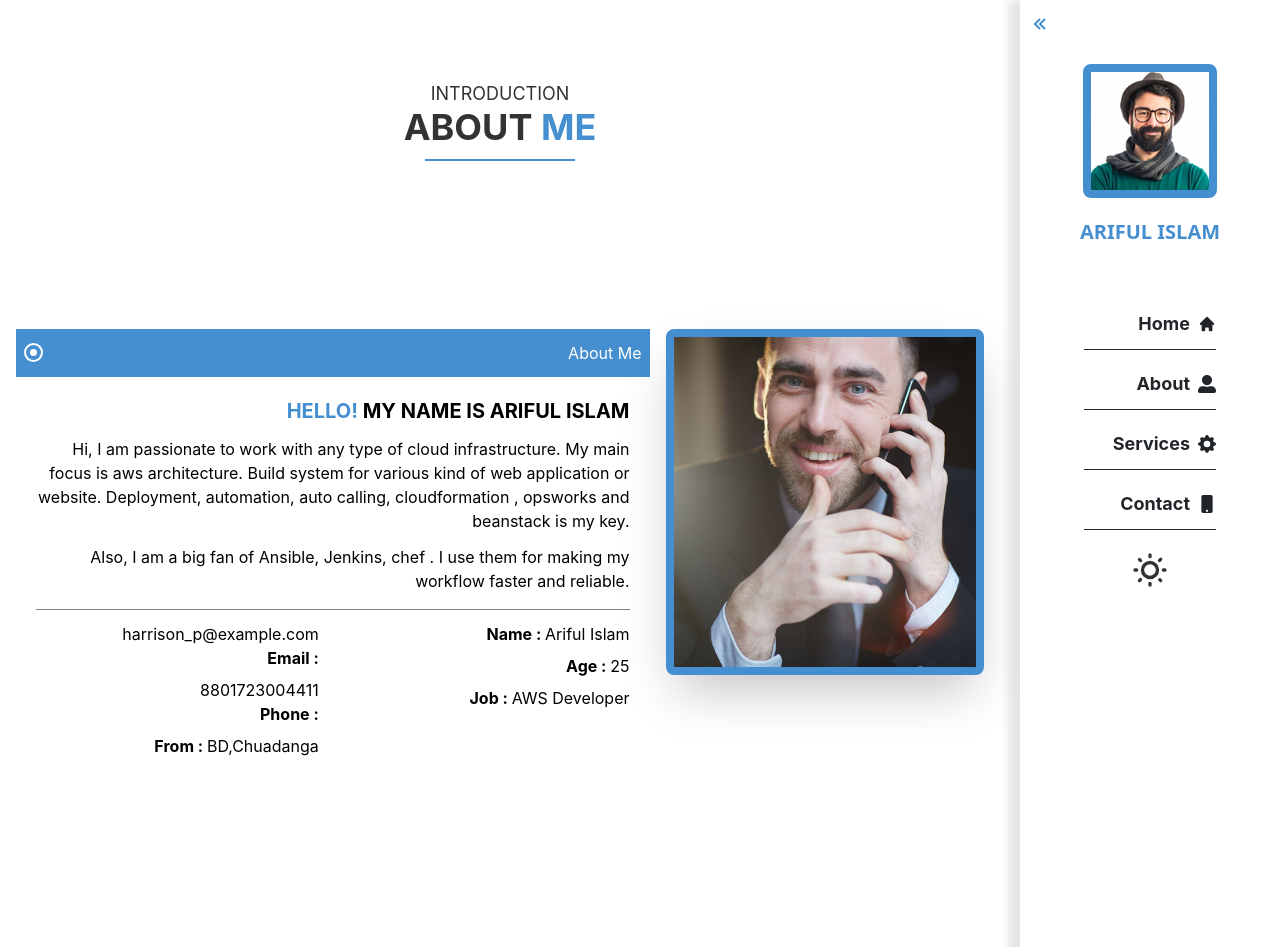
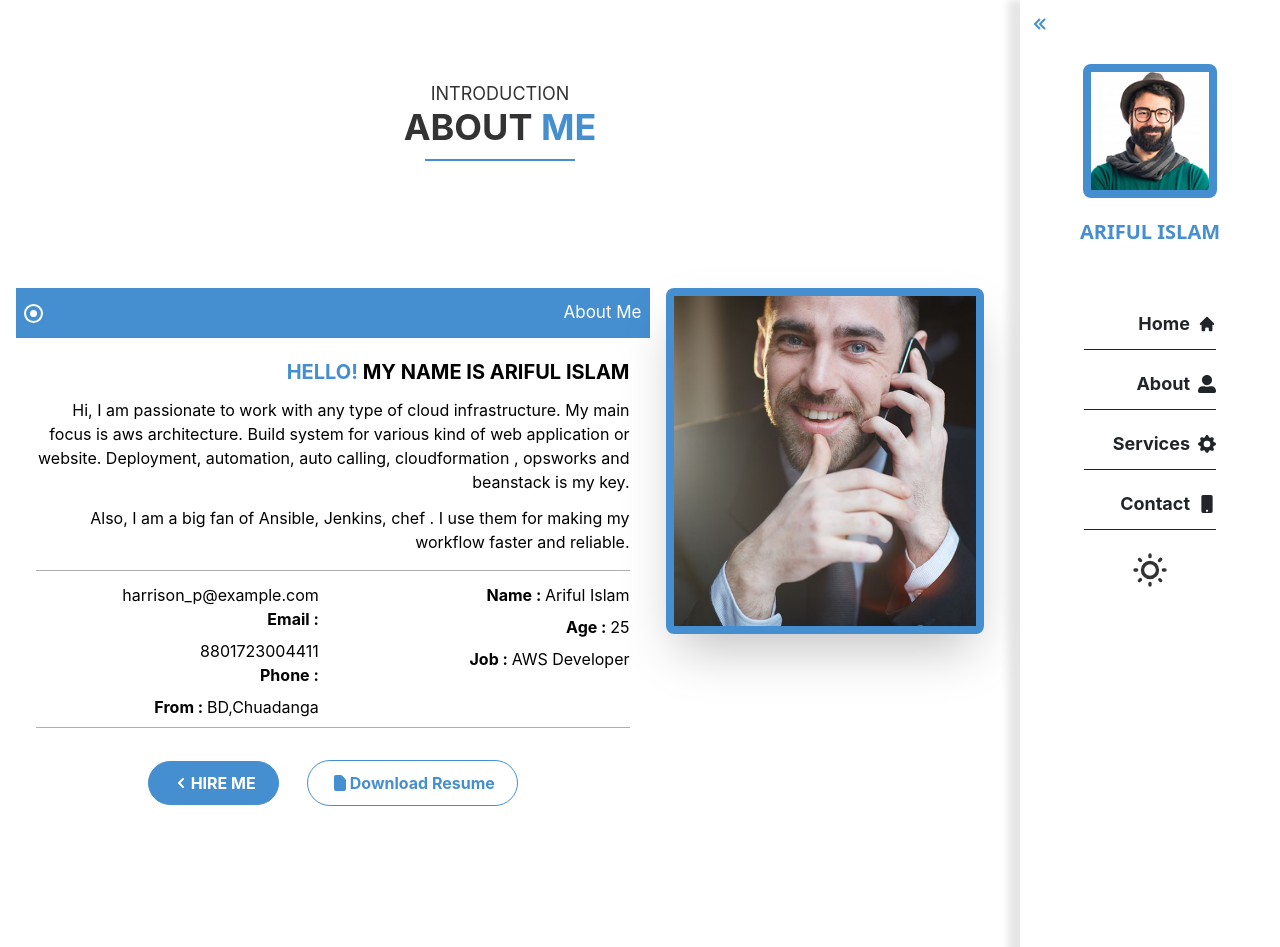
Before and after one commit to MdIbrahimKholil7/portfolio-task, a React (Create React App) app: page / in a window 1280 px wide. Built offline with nearby package versions, Linux system fonts and the light colour scheme.

Commit message:
btn design complete

```diff
--- a/src/App.css
+++ b/src/App.css
@@ -28,5 +28,56 @@
   width: 15%;
 }
 .border_bottom{
-  border-bottom: 0.7px solid gray;
+  border-bottom: 0.7px solid rgb(178, 174, 174);
 }
+/* btn design  */
+.hire_btn{
+  background: #458fd0;
+  color: white;
+  padding: 9px 22px;
+  display: flex;
+  align-items: center;
+  justify-content: center;
+  border: 1px solid #458fd0;
+  transition: .3s ease;
+}
+.hire_btn:hover{
+  background: #fff;
+  color: #458fd0;
+  border: 1px solid #458fd0;
+}
+.resume_btn{
+  background: white;
+  color: #458fd0;
+  padding: 10px 22px;
+  display: flex;
+  align-items: center;
+  justify-content: center;
+  border: 1px solid #458fd0;
+  position: relative;
+  overflow: hidden  ;
+  transition: .3s ease;
+  z-index: 1;
+  /* display: inline-block; */
+}
+.resume_btn::after{
+  content:"";
+  position:absolute;
+  top: 0;
+  left:0;
+  width:100%;
+  height: 100%;
+  background: #458fd0;
+  transform: translateX(-105%);
+  border-radius: .5rem;
+  transition:0.5s all;
+}
+.resume_btn:hover{
+  color: #fff;
+  /* z-index: 21; */
+}
+.resume_btn:hover:after{
+  transform: translateX(0);
+  color: #fff;
+  z-index: -1;
+}
--- a/src/components/pages/AboutMe.js
+++ b/src/components/pages/AboutMe.js
@@ -1,3 +1,4 @@
+import { ChevronLeftIcon, DocumentIcon } from '@heroicons/react/solid';
 import React from 'react';
 import img from '../../assets/img3.jpg'
 const AboutMe = () => {
@@ -21,7 +22,7 @@ const AboutMe = () => {
                                             <div className='w-[7px] h-[7px] rounded-full bg-white'></div>
                                         </div>
                                         <div>
-                                            <p>About Me</p>
+                                            <p className='text-[17px]'> About Me</p>
                                         </div>
                                     </div>
                                 </div>
@@ -35,7 +36,7 @@ const AboutMe = () => {
 
                                         <p className='mt-3'> Also, I am a big fan of Ansible, Jenkins, chef . I use them for making my workflow faster and reliable.</p>
                                     </article>
-                                    <div className='grid md:grid-cols-2 grid-cols-1 md:gap-7 gap-4'>
+                                    <div className='grid md:grid-cols-2 grid-cols-1 md:gap-7 gap-4 border_bottom'>
                                         <div>
                                             <div className='mb-2'>
                                                 <p>harrison_p@example.com</p>
@@ -65,8 +66,33 @@ const AboutMe = () => {
                                             </div>
                                         </div>
                                     </div>
+                                    <div className='flex items-center justify-center mt-8'>
+                                        <button
+                                            className='hire_btn rounded-full uppercase font-bold inline-block mr-7'
+                                        >
+                                            <span>
+                                                <ChevronLeftIcon
+                                                    className='w-[20px]'
+                                                />
+                                            </span>
+                                            Hire Me
+                                        </button>
+                                        <button
+                                            className='resume_btn font-bold rounded-full'
+                                        >
+                                            <span>
+                                                <DocumentIcon
+                                                    className='w-[20px]'
+                                                />
+                                            </span>
+                                            Download Resume
+                                        </button>
+                                    </div>
                                 </div>
                             </div>
+
+
+
                         </div>
                     </div>
                 </div>
```
